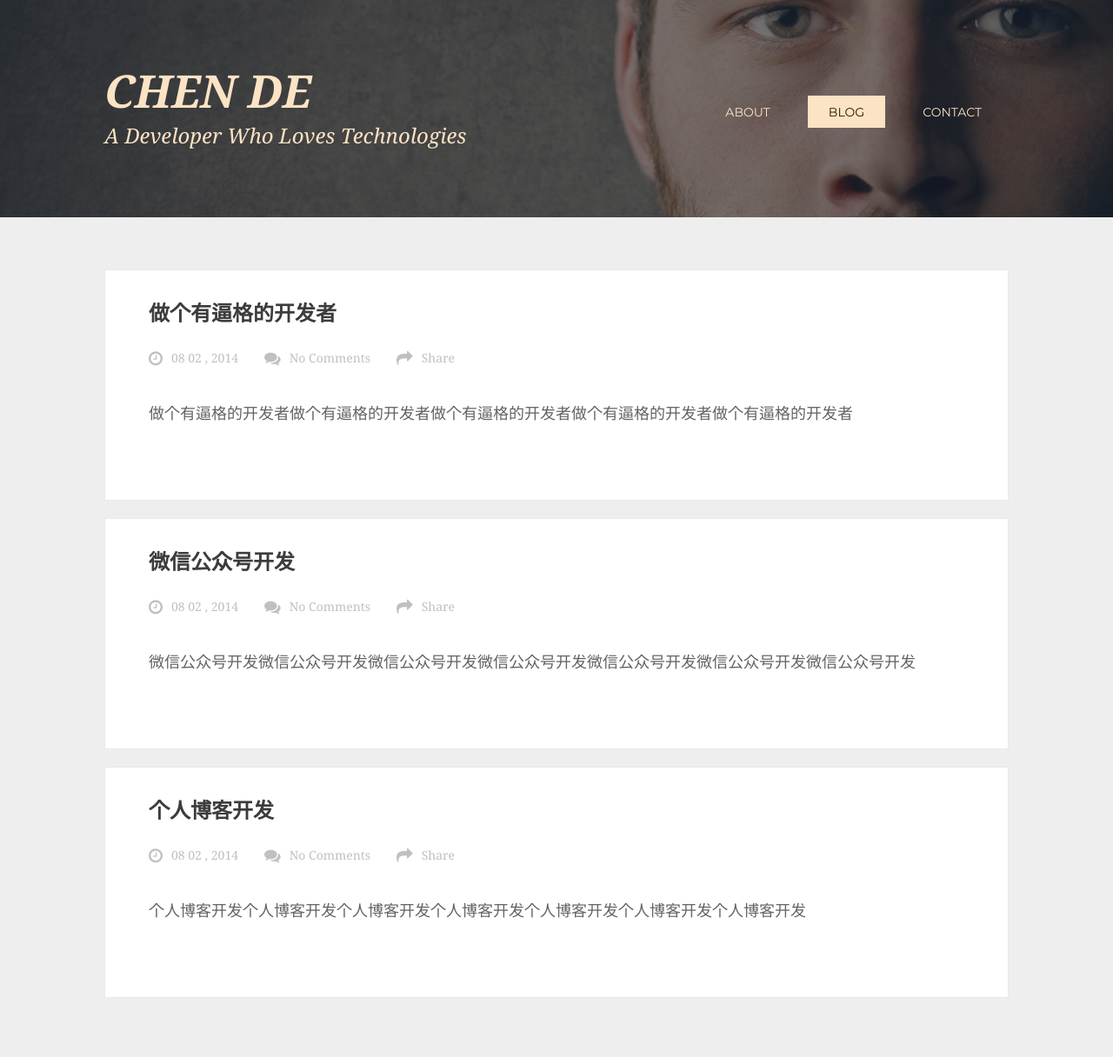
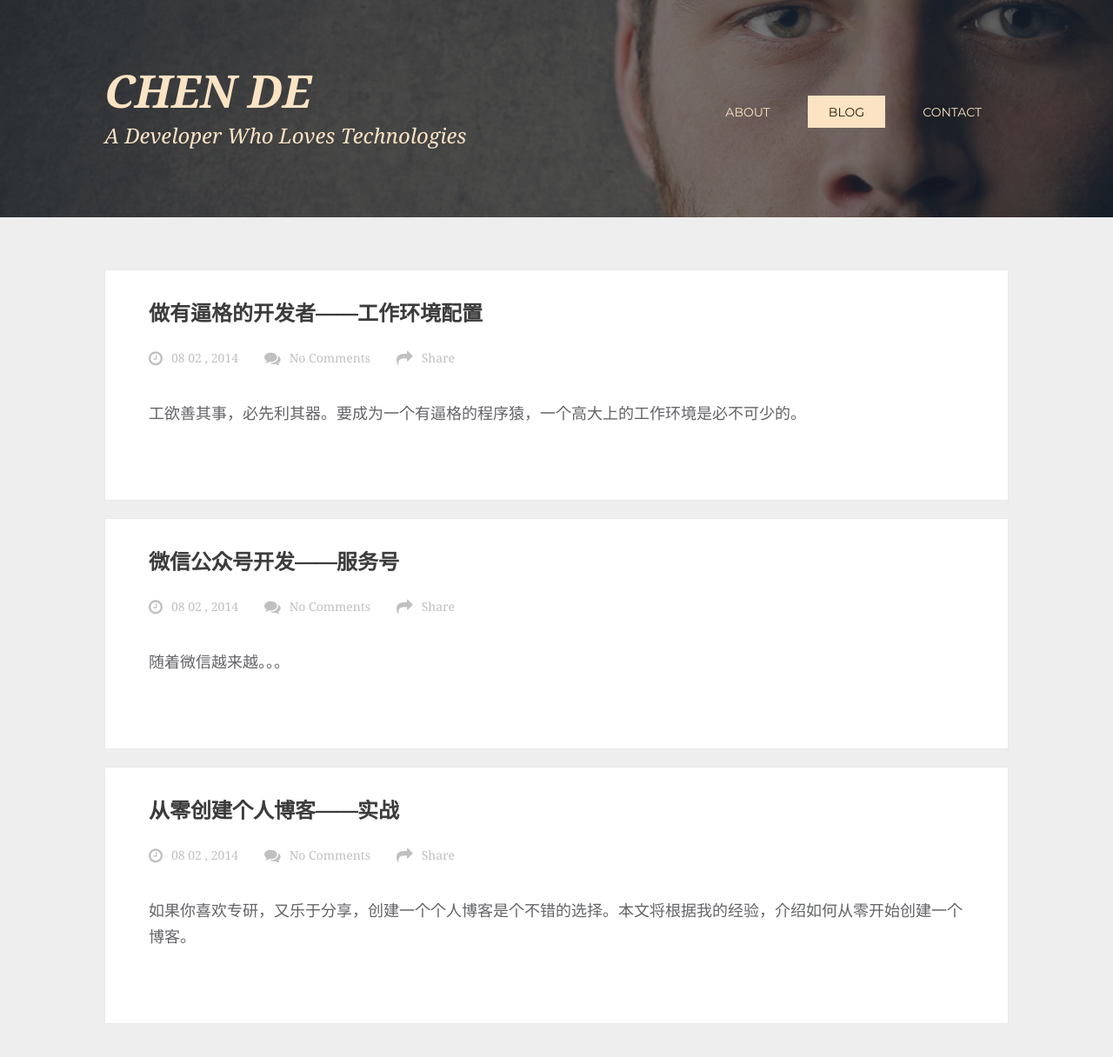
Before and after one commit to cd1989/cd1989.github.io, a Jekyll site: the page built from index.html, in a window 1280 px wide. Shown: the top 1216 px of the page at 87% size. Built offline with Jekyll 4.4.1, drawn with Linux system fonts in a browser that asks for light colours; some web fonts are replaced.

Commit message:
Modify sample blogs

```diff
--- a/index.html
+++ b/index.html
@@ -6,7 +6,7 @@ layout: default
 	<div class="wrapper">
 		<div class="blog">
 			<div class="blog-content">
-				<h2 class="blog-header"><a href="#">做个有逼格的开发者</a></h2>
+				<h2 class="blog-header"><a href="#">做有逼格的开发者——工作环境配置</a></h2>
 
 				<div class="blog-meta">
 					<span class="date-span"><i class="fa fa-lg fa-clock-o"></i><a href="#">08 02 , 2014</a></span>
@@ -18,14 +18,14 @@ layout: default
 				<div class="clearfix"></div>
 
 				<div class="main-content">
-					<p>做个有逼格的开发者做个有逼格的开发者做个有逼格的开发者做个有逼格的开发者做个有逼格的开发者</p>
+					<p>工欲善其事，必先利其器。要成为一个有逼格的程序猿，一个高大上的工作环境是必不可少的。</p>
 					<div style="margin-top:10px; margin-bottom:10px; float: left; clear: both; width: 100%;" class="margin"></div>
 				</div>
 			</div>
 		</div>
 		<div class="blog">
 			<div class="blog-content">
-				<h2 class="blog-header"><a href="#">微信公众号开发</a></h2>
+				<h2 class="blog-header"><a href="#">微信公众号开发——服务号</a></h2>
 
 				<div class="blog-meta">
 					<span class="date-span"><i class="fa fa-lg fa-clock-o"></i><a href="#">08 02 , 2014</a></span>
@@ -37,14 +37,14 @@ layout: default
 				<div class="clearfix"></div>
 
 				<div class="main-content">
-					<p>微信公众号开发微信公众号开发微信公众号开发微信公众号开发微信公众号开发微信公众号开发微信公众号开发</p>
+					<p>随着微信越来越。。。</p>
 					<div style="margin-top:10px; margin-bottom:10px; float: left; clear: both; width: 100%;" class="margin"></div>
 				</div>
 			</div>
 		</div>
 		<div class="blog">
 			<div class="blog-content">
-				<h2 class="blog-header"><a href="#">个人博客开发</a></h2>
+				<h2 class="blog-header"><a href="#">从零创建个人博客——实战</a></h2>
 
 				<div class="blog-meta">
 					<span class="date-span"><i class="fa fa-lg fa-clock-o"></i><a href="#">08 02 , 2014</a></span>
@@ -56,7 +56,7 @@ layout: default
 				<div class="clearfix"></div>
 
 				<div class="main-content">
-					<p>个人博客开发个人博客开发个人博客开发个人博客开发个人博客开发个人博客开发个人博客开发</p>
+					<p>如果你喜欢专研，又乐于分享，创建一个个人博客是个不错的选择。本文将根据我的经验，介绍如何从零开始创建一个博客。</p>
 					<div style="margin-top:10px; margin-bottom:10px; float: left; clear: both; width: 100%;" class="margin"></div>
 				</div>
 			</div>
```
